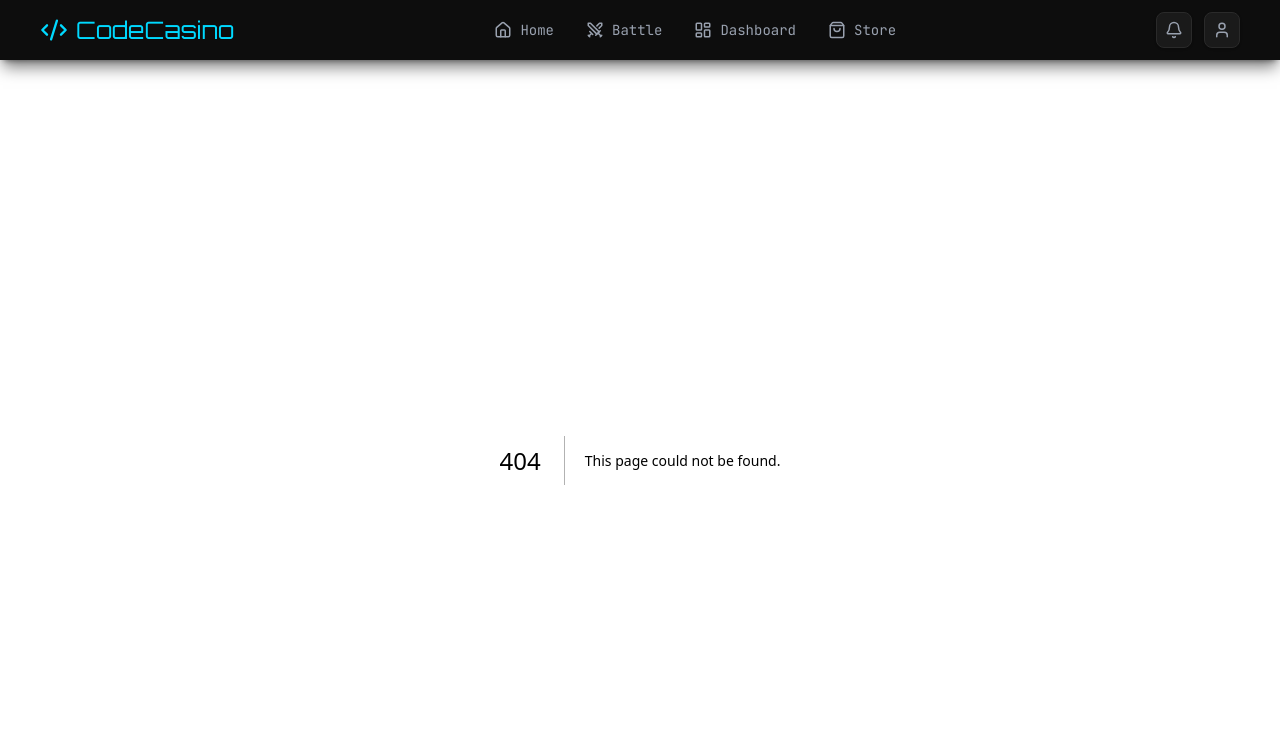
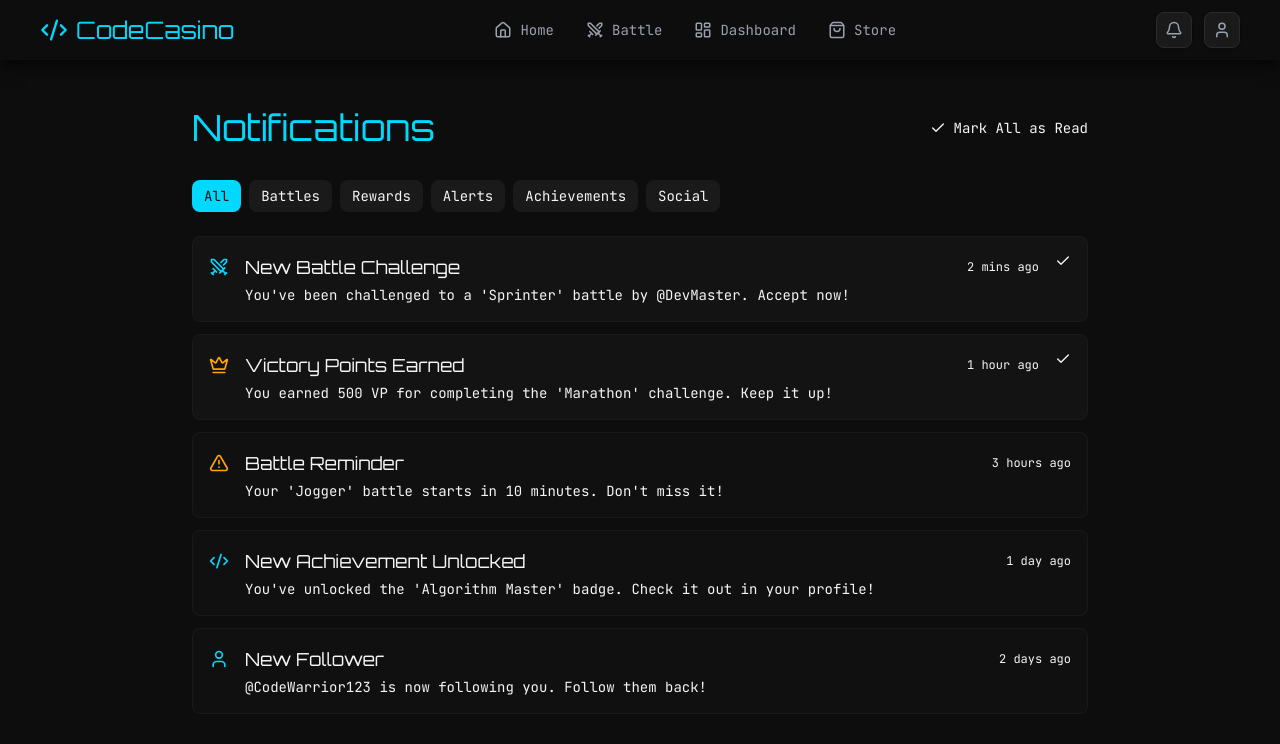
Before and after one commit to NilanchalaPanda/codecasino, a Next.js app: page /notifications in a window 1280 px wide. Before the commit this address had no page. Shown: the top 744 px of the page. Built offline with nearby package versions, Linux system fonts and the light colour scheme.

Commit message:
feat: add Notifications page and update Navbar for notification access

```diff
--- /dev/null
+++ b/app/(dashboard)/notifications/page.tsx
@@ -0,0 +1,183 @@
+"use client";
+import {
+  Bell,
+  Crown,
+  Swords,
+  Code2,
+  User,
+  X,
+  Check,
+  AlertTriangle,
+} from "lucide-react";
+import clsx from "clsx";
+import { useState } from "react";
+
+const notifications = [
+  {
+    id: 1,
+    type: "battle",
+    title: "New Battle Challenge",
+    message:
+      "You've been challenged to a 'Sprinter' battle by @DevMaster. Accept now!",
+    time: "2 mins ago",
+    icon: <Swords className="h-5 w-5 text-cyan" />,
+    read: false,
+  },
+  {
+    id: 2,
+    type: "reward",
+    title: "Victory Points Earned",
+    message:
+      "You earned 500 VP for completing the 'Marathon' challenge. Keep it up!",
+    time: "1 hour ago",
+    icon: <Crown className="h-5 w-5 text-orange-accent" />,
+    read: false,
+  },
+  {
+    id: 3,
+    type: "alert",
+    title: "Battle Reminder",
+    message: "Your 'Jogger' battle starts in 10 minutes. Don't miss it!",
+    time: "3 hours ago",
+    icon: <AlertTriangle className="h-5 w-5 text-orange-accent" />,
+    read: true,
+  },
+  {
+    id: 4,
+    type: "achievement",
+    title: "New Achievement Unlocked",
+    message:
+      "You've unlocked the 'Algorithm Master' badge. Check it out in your profile!",
+    time: "1 day ago",
+    icon: <Code2 className="h-5 w-5 text-cyan" />,
+    read: true,
+  },
+  {
+    id: 5,
+    type: "social",
+    title: "New Follower",
+    message: "@CodeWarrior123 is now following you. Follow them back!",
+    time: "2 days ago",
+    icon: <User className="h-5 w-5 text-cyan" />,
+    read: true,
+  },
+];
+
+const filters = [
+  "All",
+  "Battles",
+  "Rewards",
+  "Alerts",
+  "Achievements",
+  "Social",
+];
+
+export default function Notifications() {
+  const [activeFilter, setActiveFilter] = useState("All");
+  const [notificationsList, setNotificationsList] = useState(notifications);
+
+  const markAsRead = (id: number) => {
+    setNotificationsList(
+      notificationsList.map((notification) =>
+        notification.id === id ? { ...notification, read: true } : notification
+      )
+    );
+  };
+
+  const filteredNotifications =
+    activeFilter === "All"
+      ? notificationsList
+      : notificationsList.filter((notification) => {
+          switch (activeFilter) {
+            case "Battles":
+              return notification.type === "battle";
+            case "Rewards":
+              return notification.type === "reward";
+            case "Alerts":
+              return notification.type === "alert";
+            case "Achievements":
+              return notification.type === "achievement";
+            case "Social":
+              return notification.type === "social";
+            default:
+              return true;
+          }
+        });
+
+  return (
+    <div className="min-h-screen bg-background text-foreground px-4 sm:px-10 py-12">
+      <div className="max-w-4xl mx-auto">
+        {/* Page Header */}
+        <div className="flex items-center justify-between mb-8">
+          <h1 className="font-display text-3xl sm:text-4xl text-cyan">
+            Notifications
+          </h1>
+          <button className="flex items-center gap-2 text-sm font-mono text-secondary hover:text-cyan transition">
+            <Check className="h-4 w-4" /> Mark All as Read
+          </button>
+        </div>
+
+        {/* Filters */}
+        <div className="flex flex-wrap gap-2 mb-6">
+          {filters.map((filter) => (
+            <button
+              key={filter}
+              onClick={() => setActiveFilter(filter)}
+              className={clsx(
+                "px-3 py-1.5 rounded-lg text-sm font-mono transition",
+                activeFilter === filter
+                  ? "bg-cyan text-gray-900"
+                  : "bg-gray-800 text-secondary hover:bg-gray-700 hover:text-cyan"
+              )}
+            >
+              {filter}
+            </button>
+          ))}
+        </div>
+
+        {/* Notifications List */}
+        <div className="space-y-3">
+          {filteredNotifications.length === 0 ? (
+            <div className="text-center py-12 text-secondary">
+              <Bell className="h-12 w-12 mx-auto mb-4 text-gray-700" />
+              <p>No notifications found.</p>
+            </div>
+          ) : (
+            filteredNotifications.map((notification) => (
+              <div
+                key={notification.id}
+                className={clsx(
+                  "p-4 rounded-lg border border-gray-800 hover:border-cyan transition flex items-start gap-4",
+                  !notification.read ? "bg-gray-800/50" : "bg-gray-800/30"
+                )}
+              >
+                <div className="mt-1">{notification.icon}</div>
+                <div className="flex-1">
+                  <div className="flex items-center justify-between">
+                    <h3 className="font-display text-lg text-foreground">
+                      {notification.title}
+                    </h3>
+                    <span className="text-xs text-secondary">
+                      {notification.time}
+                    </span>
+                  </div>
+                  <p className="text-secondary text-sm mt-1">
+                    {notification.message}
+                  </p>
+                </div>
+                {!notification.read && (
+                  <button
+                    onClick={() => markAsRead(notification.id)}
+                    className="text-secondary hover:text-cyan transition"
+                  >
+                    <Check className="h-4 w-4" />
+                  </button>
+                )}
+              </div>
+            ))
+          )}
+        </div>
+      </div>
+    </div>
+  );
+}
--- a/components/shared/NavBar.tsx
+++ b/components/shared/NavBar.tsx
@@ -14,6 +14,7 @@ import {
 } from "lucide-react";
 import clsx from "clsx";
 import { usePathname, useRouter } from "next/navigation";
+import Link from "next/link";
 
 const navLinks = [
   { name: "Home", href: "/", icon: Home },
@@ -79,9 +80,13 @@ export default function Navbar() {
           </div>
 
           {/* Notification Icon */}
-          <button className="p-2 rounded-lg bg-gray-800 border border-gray-700 hover:border-[#00d9ff] transition duration-300 shadow-sm hover:shadow-cyan-900/50">
-            <Bell size={18} className="text-gray-400 hover:text-[#00d9ff]" />
-          </button>
+          <Link href="/notifications" className="hover:cursor-pointer">
+            <button
+              className={`p-2 rounded-lg bg-gray-800 border border-gray-700 hover:border-[#00d9ff] transition duration-300 shadow-sm hover:shadow-cyan-900/50`}
+            >
+              <Bell size={18} className="text-gray-400 hover:text-[#00d9ff]" />
+            </button>
+          </Link>
 
           {/* Mobile Menu Button (Mobile Only) */}
           <button
@@ -96,9 +101,11 @@ export default function Navbar() {
           </button>
 
           {/* User Icon (Desktop Only - Mobile User icon is in menu) */}
-          <button className="hidden sm:block p-2 rounded-lg bg-gray-800 border border-gray-700 hover:border-[#00d9ff] transition duration-300 shadow-sm hover:shadow-cyan-900/50">
-            <User size={18} className="text-gray-400 hover:text-[#00d9ff]" />
-          </button>
+          <Link href={"/profile"} className="hover:cursor-pointer">
+            <button className="hidden sm:block p-2 rounded-lg bg-gray-800 border border-gray-700 hover:border-[#00d9ff] transition duration-300 shadow-sm hover:shadow-cyan-900/50">
+              <User size={18} className="text-gray-400 hover:text-[#00d9ff]" />
+            </button>
+          </Link>
         </div>
       </div>
 
```
